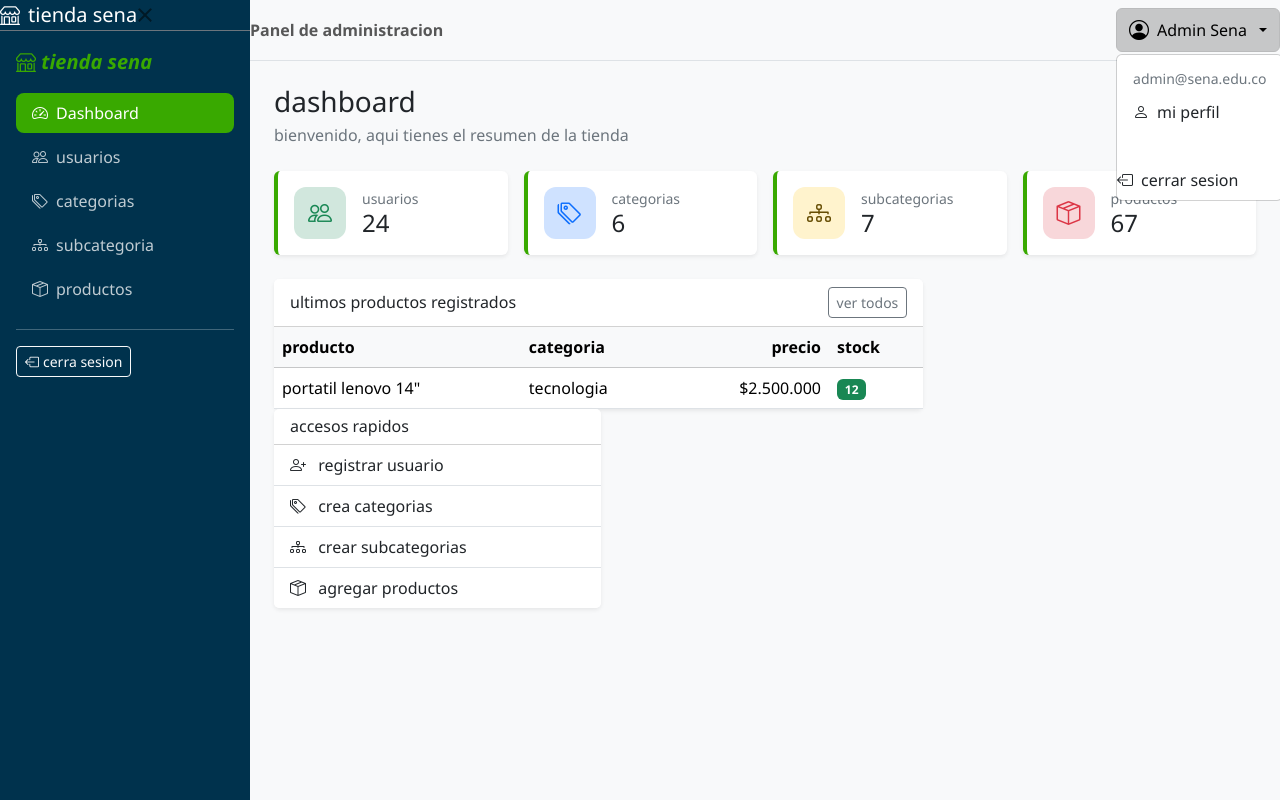
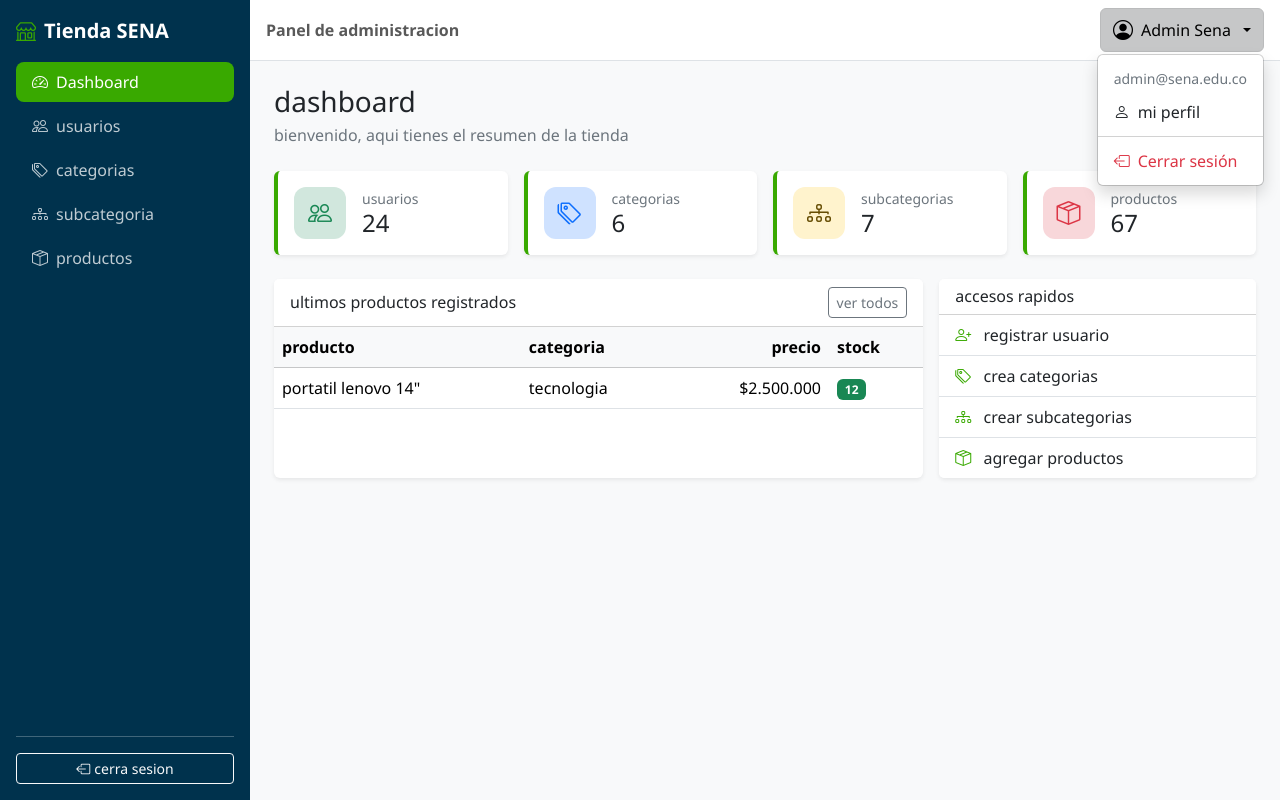
Before and after one commit to luiseduardoardila26/inventario_html_leba, a plain HTML site: page dashboard.html in a window 1280 px wide. Both pictures are taken after a click on the button "Admin Sena". Drawn offline with nearby package versions, Linux system fonts and the light colour scheme.

Commit message:
ahora si final xd

```diff
--- a/dashboard.html
+++ b/dashboard.html
@@ -8,26 +8,26 @@
     <link href="https://cdn.jsdelivr.net/npm/bootstrap@5.3.3/dist/css/bootstrap.min.css" rel="stylesheet">
     <!--libreria de iconos en bootstrap-->
     <link href="https://cdn.jsdelivr.net/npm/bootstrap-icons@1.11.3/font/bootstrap-icons.min.css" rel="stylesheet">
-    <link href="css/estilo.css" rel="stylesheet"><!--llama a los estilos peronalizados-->
+    <link href="css/estilos.css" rel="stylesheet"><!--llama a los estilos personalizados-->
 </head>
 <body class="bg-body-tertiary">
     <!--menu lateral-->
     <!--offcanvas en pantallas menores al lg es un panel oculto que se desliza-->
     <!--desde el lg se muestra norma. offcanvas-start lo hace salir por la izquierda. sidebar es muestra la clase el id usa el boton que lo abre-->
-    <aside class="offcanvas-start sidebar" tabindex="-1" id="menuLateral" arial-labelledby="tituloMenu">
+    <aside class="offcanvas-lg offcanvas-start sidebar" tabindex="-1" id="menuLateral" aria-labelledby="tituloMenu">
         <!--encabezado de el panel; bootstrap solo lo muestra en celular-->
         <div class="offcanvas-header border-bottom border-secondary">
             <!--nombre del sistema en el panel movil-->
             <h5 class="offcanvas-title" id="tituloMenu"><i class="bi bi-shop me-2"></i>tienda sena</h5>
             <!--button x blanco de cierre de panel -->
-            <button type="button" class="btn-close btn-close-withe" data-bs-dismiss="offcanvas" data-bs-target="#menulateral" arial-labeL="cerrar menu"></button>
+            <button type="button" class="btn-close btn-close-white" data-bs-dismiss="offcanvas" data-bs-target="#menuLateral" aria-label="Cerrar menú"></button>
         </div>
         <!--cuerpo del menu flexbox em columan para apilar el logo enlaces y boton de salida -->
-        <div class="offcanvas-body d-flex-column p-3">
+        <div class="offcanvas-body d-flex flex-column p-3">
             <!--logo solo se ve en computador -->
             <a href="dashboard.html" class="d-none d-lg-flex align-items-center mb-3 text-white text-decoration-none fs-5 fw-bold">
                 <!--icono verde y nombre-->
-                <i class="bi bi-shop me-2 texto-sena"> tienda sena</i>
+                <i class="bi bi-shop me-2 text-sena"></i> Tienda SENA
                 <!--cierra logo -->
             </a>
         <!--lista de navegacion en columna (flex-column) .nav-pills de forma de pildora al enlace activo mb-auto empuja lo que sigue hasta el fondo-->
@@ -55,7 +55,7 @@
 
         <!--Barra superior-->
         <!--Baara blanca con borde inferior, la deja pegada arriba al hacer scrool-->
-        <nav class="navbar bg white border-bottom px3 sticky-top">
+        <nav class="navbar bg-white border-bottom px-3 sticky-top">
             <!--boton para abrir el menu en celular lo oculta el computador el menu siempre se ve-->
             <button class="btn btn-outline-secondary d-lg-none" type="button" data-bs-toggle="offcanvas" data-bs-target="#menuLateral" aria-controls="menuLateral" aria-label="Abrir menu">
                 <!--icono de menu hamburguesa-->
@@ -74,12 +74,13 @@
                     <span class="d-none d-md-inline">Admin Sena</span>
                 </button>
                 <!--lista de opciones alinea a la erecha para que no se salga de la pantalla-->
-                <ul class="dropdown-menu dropdown-menu-end-shadow">
+                <ul class="dropdown-menu dropdown-menu-end shadow">
                     <!--encabezado cliqueable dentro del menu-->
                     <li><h6 class="dropdown-header">admin@sena.edu.co</h6></li>
                     <!--opcion del menu-->
                     <li><a class="dropdown-item" href="#"><i class="bi bi-person me-2"></i>mi perfil</a></li>
-                    <li><hr class="dropdown-item text-danger" href="index.html"><i class="bi bi-box-arrow-left me-2"></i>cerrar sesion </li>
+                    <li><hr class="dropdown-divider"></li>
+                    <li><a class="dropdown-item text-danger" href="index.html"><i class="bi bi-box-arrow-left me-2"></i>Cerrar sesión</a></li>
                 </ul>
             </div>
         </nav>
@@ -98,7 +99,7 @@
                 <!--columna 1-->
                 <div class="col">
                     <!--targeta con nuestra clase franja verde y animacion-->
-                    <div class="card tarjetas-kpi shadow-sm h-100">
+                    <div class="card tarjeta-kpi shadow-sm h-100">
                         <!--cuerpo con flexbox icono y texto a lados separados -->
                         <div class="card-body d-flex align-items-center gap-3">
                             <!--cuadro de icono fondo verde suave icono verde-->
@@ -118,7 +119,7 @@
                 <!--columna 2-->
                 <div class="col">
                     <!--targeta con nuestra clase franja verde y animacion-->
-                    <div class="card tarjetas-kpi shadow-sm h-100">
+                    <div class="card tarjeta-kpi shadow-sm h-100">
                         <!--cuerpo con flexbox icono y texto a lados separados -->
                         <div class="card-body d-flex align-items-center gap-3">
                             <!--cuadro de icono fondo verde suave icono verde-->
@@ -138,7 +139,7 @@
                 <!--columna 3-->
                 <div class="col">
                     <!--targeta con nuestra clase franja verde y animacion-->
-                    <div class="card tarjetas-kpi shadow-sm h-100">
+                    <div class="card tarjeta-kpi shadow-sm h-100">
                         <!--cuerpo con flexbox icono y texto a lados separados -->
                         <div class="card-body d-flex align-items-center gap-3">
                             <!--cuadro de icono fondo verde suave icono verde-->
@@ -158,7 +159,7 @@
                 <!--columna 4-->
                 <div class="col">
                     <!--targeta con nuestra clase franja verde y animacion-->
-                    <div class="card tarjetas-kpi shadow-sm h-100">
+                    <div class="card tarjeta-kpi shadow-sm h-100">
                         <!--cuerpo con flexbox icono y texto a lados separados -->
                         <div class="card-body d-flex align-items-center gap-3">
                             <!--cuadro de icono fondo verde suave icono verde-->
@@ -203,9 +204,7 @@
                         </div>
                     </div>
                     </div>
-                </div>
-
-                <div class="col-lg-4">
+                    <div class="col-lg-4">
                     <!--targeta-->
                     <div class="card border-0 shadow-sm h-100">
                         <div class="card-header bg-white"><h2 class="h6 mb-0">accesos rapidos </h2></div>
@@ -217,10 +216,11 @@
                             <a href="productos.html" class="list-group-item list-group-item-action"><i class="bi bi-box-seam me-2 text-sena"></i> agregar productos</a>
                         </div>
                     </div>
+                    </div>
                 </div>
         </main>
     </div>
     <!--java script con bootstrap nesesario para el menu deslizable -->
-    <script src="http://cnd/jsdelivr.net/npm/bootstrap@5.3.3/dist/js/bootstrap.bundle.min.js"></script>
+    <script src="https://cdn.jsdelivr.net/npm/bootstrap@5.3.3/dist/js/bootstrap.bundle.min.js"></script>
 </body>
 </html>
```
Also changed, not shown: index.html (+2 -2 lines).
